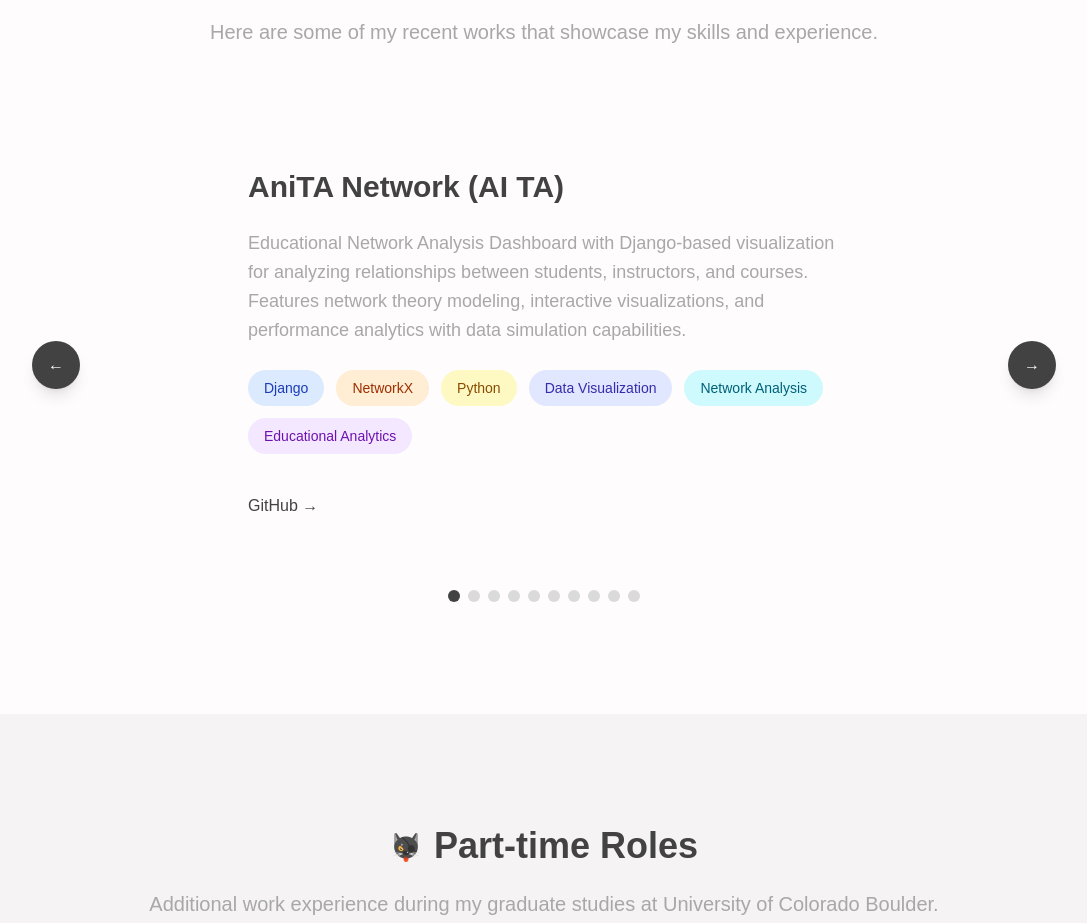
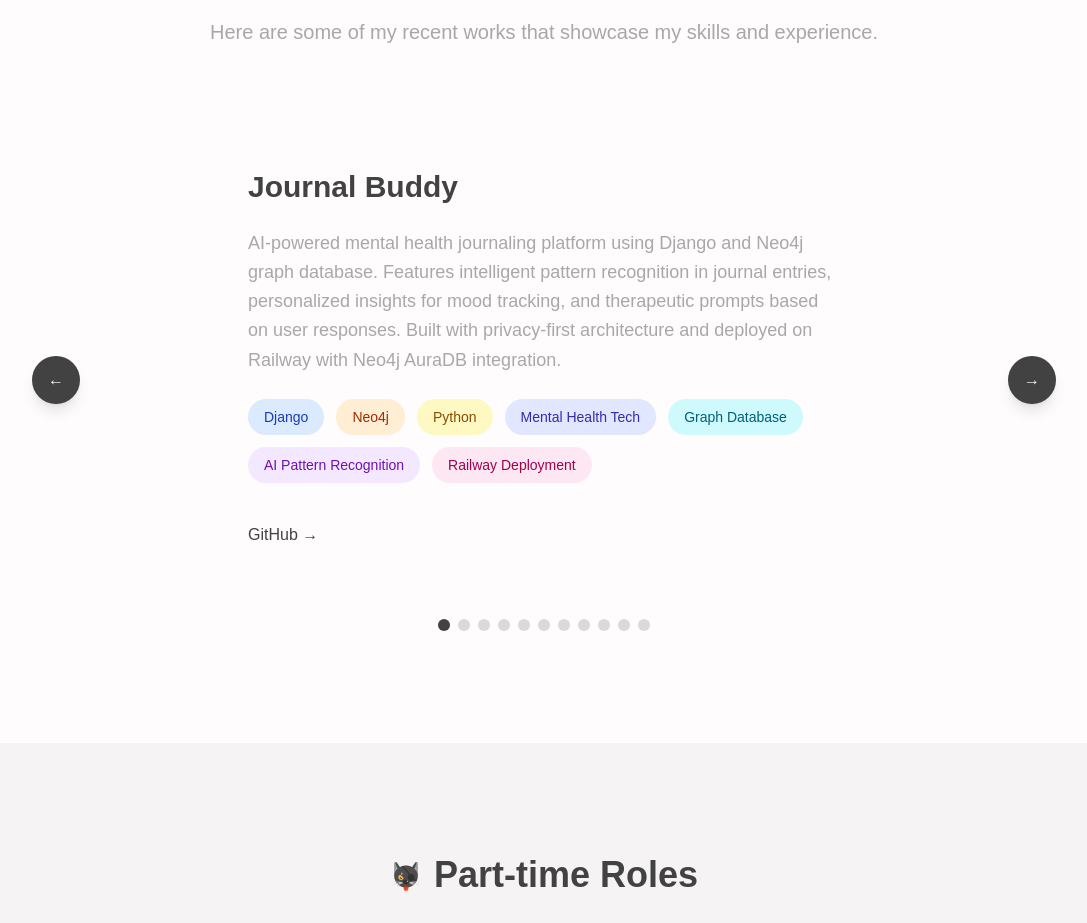
Before and after one commit to NayakAnudeep/portfolio-website, a React (Vite) app: page / in a window 1280 px wide. Shown: the part 4200-5123 px from the top of the page, without its empty margins (96-1183 px from the left). Built offline with nearby package versions, Linux system fonts and the light colour scheme.

Commit message:
Added a new project

```diff
--- a/src/App.jsx
+++ b/src/App.jsx
@@ -4,69 +4,76 @@ function App() {
   const projects = [
     {
       id: 1,
+      title: "Journal Buddy",
+      description: "AI-powered mental health journaling platform using Django and Neo4j graph database. Features intelligent pattern recognition in journal entries, personalized insights for mood tracking, and therapeutic prompts based on user responses. Built with privacy-first architecture and deployed on Railway with Neo4j AuraDB integration.",
+      technologies: ["Django", "Neo4j", "Python", "Mental Health Tech", "Graph Database", "AI Pattern Recognition", "Railway Deployment"],
+      github: "https://journalbuddy.up.railway.app/"
+    },
+    {
+      id: 2,
       title: "AniTA Network (AI TA)",
       description: "Educational Network Analysis Dashboard with Django-based visualization for analyzing relationships between students, instructors, and courses. Features network theory modeling, interactive visualizations, and performance analytics with data simulation capabilities.",
       technologies: ["Django", "NetworkX", "Python", "Data Visualization", "Network Analysis", "Educational Analytics"],
       github: "https://github.com/NayakAnudeep/network-project"
     },
     {
-      id: 2,
+      id: 3,
       title: "Clearhead",
       description: "Smart Todo app specifically designed for people with ADHD using React Native and Expo. Features Random Forest algorithm for smart categorization, priority-based task sorting, minimal distractions interface, and shows only top 3 tasks to reduce overwhelm.",
       technologies: ["React Native", "Expo", "TypeScript", "Random Forest", "Cross-platform", "ADHD-focused Design"],
       github: "https://github.com/NayakAnudeep/Clearhead"
     },
     {
-      id: 3,
+      id: 4,
       title: "LLM-Powered Dota Chat",
       description: "Advanced LLM-powered search system providing context-based answers for Dota 2 players. Enhanced version with improved accuracy and contextual understanding using modern language models for game-specific queries.",
       technologies: ["Python", "LLM Integration", "Context Search", "Game Analytics", "Natural Language Processing"],
       github: "https://github.com/NayakAnudeep/LLM-powered-dota-chat"
     },
     {
-      id: 4,
+      id: 5,
       title: "Mail-buddy",
       description: "AI-powered email automation system that helps craft professional emails to avoid spam filters. Features multi-AI provider support (Claude, OpenAI, Gemini), smart role detection for tech positions, and bulk processing capabilities for job applications.",
       technologies: ["Node.js", "JavaScript", "Claude API", "OpenAI GPT", "Google Gemini", "Email APIs", "Web Interface"],
       github: "https://github.com/NayakAnudeep/Mail-buddy"
     },
     {
-      id: 5,
+      id: 6,
       title: "Audio Emotion Analysis",
       description: "System that converts audio to text and analyzes emotional undertones in the transcribed content. Utilizes Speech-to-Text capabilities combined with sentiment analysis for comprehensive audio emotion detection.",
       technologies: ["Python", "Jupyter Notebook", "NLP", "Audio Processing", "Sentiment Analysis", "Speech-to-Text"],
       github: "https://github.com/NayakAnudeep/audio_emotion_analysis"
     },
     {
-      id: 6,
+      id: 7,
       title: "Email Resume Automation",
       description: "Automated system to send personalized emails to recruiters and hiring managers with resume attachments, streamlining the job application process with template management and bulk sending capabilities.",
       technologies: ["Python", "Email APIs", "Automation", "Template Management", "CSV Processing"],
       github: "https://github.com/NayakAnudeep/email_resume"
     },
     {
-      id: 7,
+      id: 8,
       title: "Movie Guesser",
       description: "Machine learning system that predicts movies based on user preferences using collaborative filtering techniques and recommendation algorithms to provide personalized movie suggestions.",
       technologies: ["Python", "Jupyter Notebook", "Machine Learning", "Collaborative Filtering", "Recommendation Systems", "Data Science"],
       github: "https://github.com/NayakAnudeep/movieGuesser"
     },
     {
-      id: 8,
+      id: 9,
       title: "Movie Runtime vs Commercial Success",
       description: "Data analysis project exploring the correlation between movie runtime and commercial success using statistical methods, data visualization, and predictive modeling techniques.",
       technologies: ["Python", "Data Analysis", "Statistical Modeling", "Data Visualization", "Pandas", "Matplotlib"],
       github: "https://github.com/NayakAnudeep/movie-runtime-vs-commercial-success"
     },
     {
-      id: 9,
+      id: 10,
       title: "GRE Vocab Builder App",
       description: "Interactive vocabulary building application designed for GRE preparation. Features spaced repetition, progress tracking, and personalized learning to help users master challenging vocabulary efficiently.",
       technologies: ["JavaScript", "Web Development", "Local Storage", "Interactive UI", "Educational Technology"],
       github: "https://github.com/NayakAnudeep/gre-vocab-builder-app"
     },
     {
-      id: 10,
+      id: 11,
       title: "Hyprland Dotfiles",
       description: "Custom configuration files for Hyprland window manager, featuring optimized workflows, custom keybindings, and aesthetic improvements for enhanced Linux desktop productivity.",
       technologies: ["Shell Scripting", "Linux", "Hyprland", "Window Manager", "System Configuration", "Productivity Tools"],
```
Also changed, not shown: 1 other file (tests, documents, lock files or other folders).
